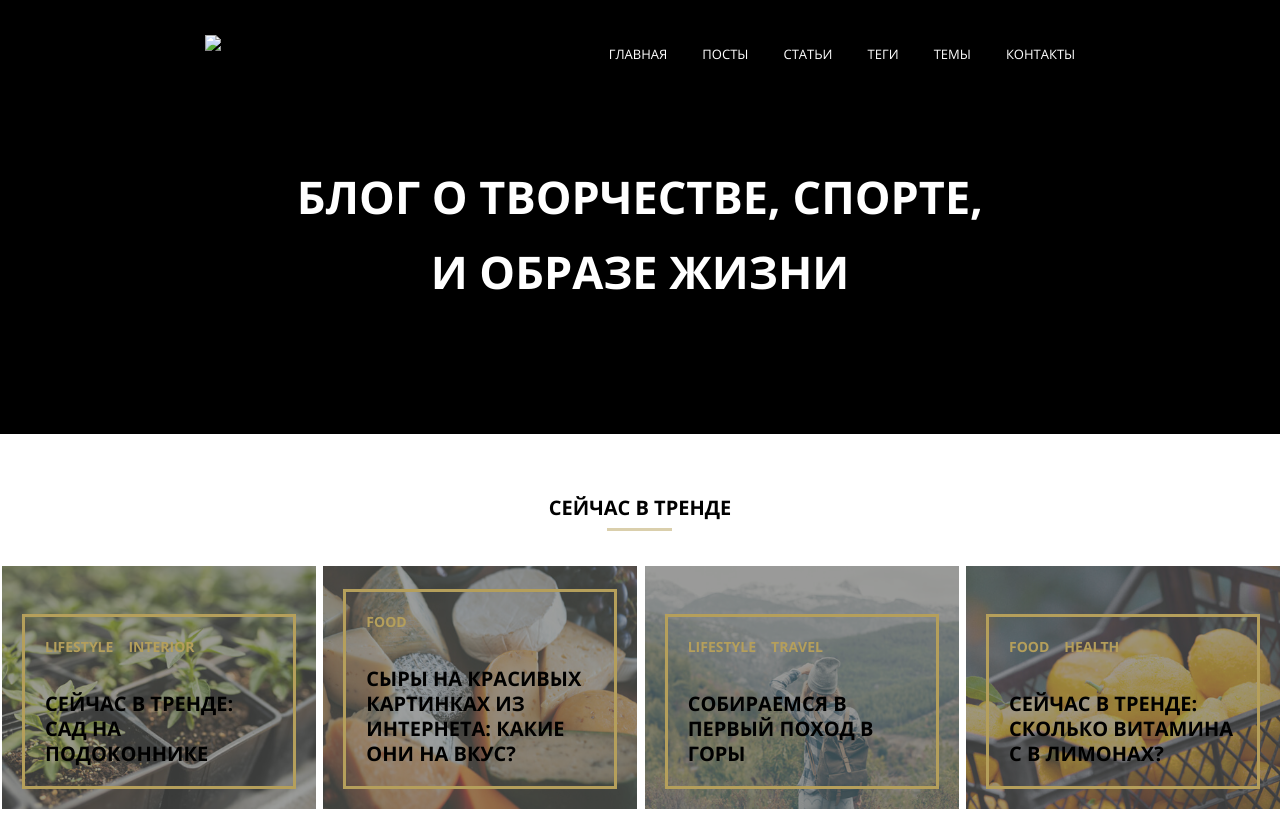
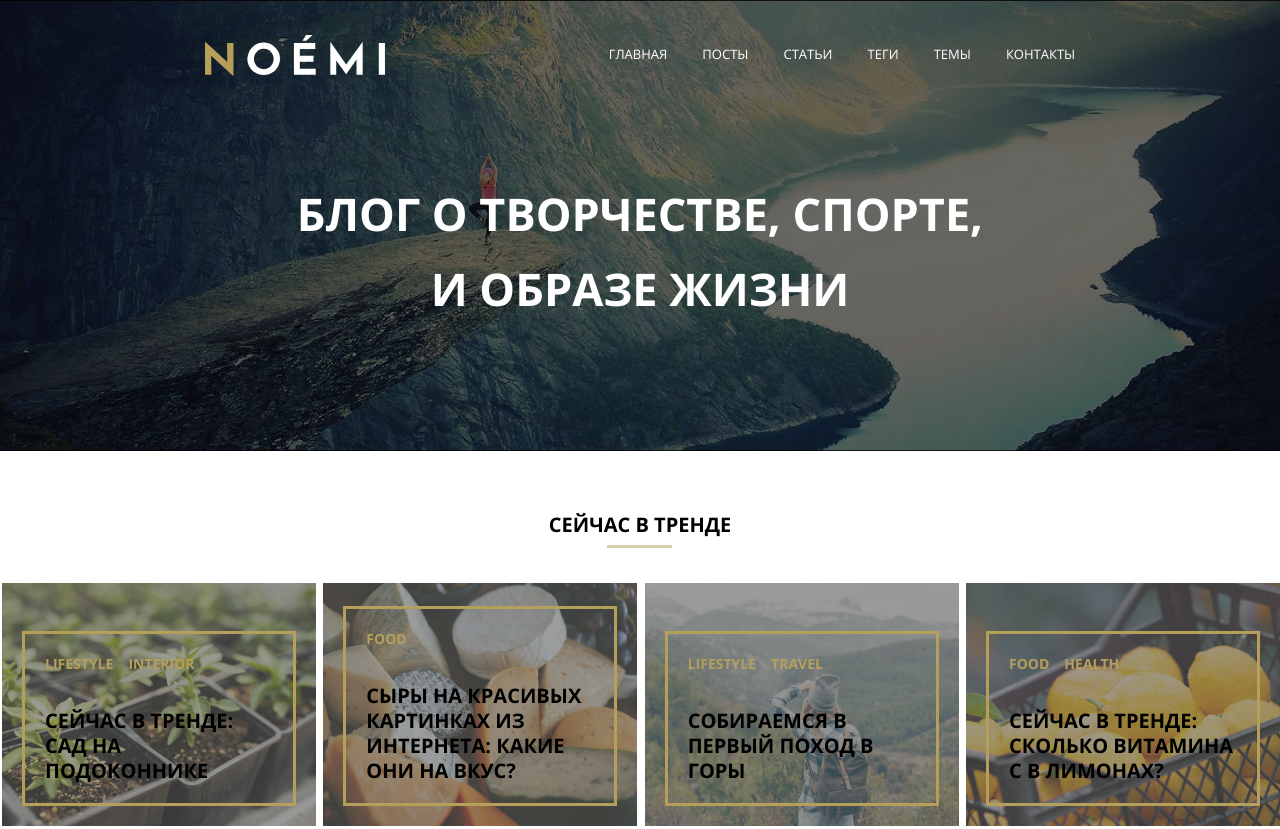
Before and after one commit to pevec1/mq-diplom-netology, a plain HTML site: page index.html in a window 1280 px wide. Shown: the top 829 px of the page. Drawn offline with Linux system fonts and the light colour scheme; the site is published under a folder, as on GitHub Pages, so addresses that start at the root find nothing; files whose address does not match are found by name.

Commit message:
правка ссылок

```diff
--- a/css/styles.css
+++ b/css/styles.css
@@ -25,7 +25,7 @@ a {
 }
 
 .head {
-    background-image: url("/img/banner-bg.jpg");
+    background-image: url("../img/banner-bg.jpg");
     background-repeat: no-repeat;
     background-position: center center;
     background-size: cover;
--- a/index.html
+++ b/index.html
@@ -10,7 +10,7 @@
 <body>
     <header class="head">
         <div class="container">
-            <a href="#0"><img src="/svg/noemi-logo.svg"
+            <a href="#0"><img src="svg/noemi-logo.svg"
                     class="head-logo" alt="Logo"></a>
             <nav class="menu">
                 <ul class="menu-list">
```
